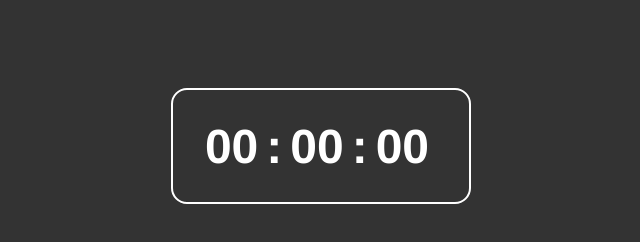
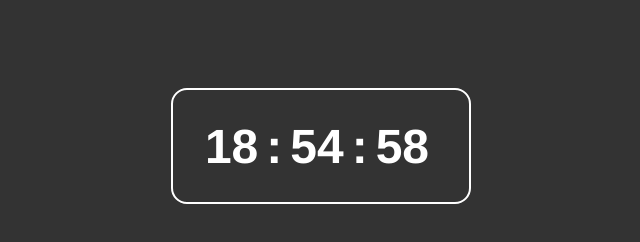
Before and after one commit to DanielCauldron/Projeto-Relogio-Digital, a plain HTML site: page index.html in a window 1280 px wide. Shown: the full height of the page, 319-959 px from the left. Drawn offline with Linux system fonts and the light colour scheme; the site is published under a folder, as on GitHub Pages, so addresses that start at the root find nothing.

Commit message:
Update index.html

```diff
--- a/index.html
+++ b/index.html
@@ -5,7 +5,7 @@
     <meta name="viewport" content="width=device-width, initial-scale=1.0">
     <title>Relogio Digital</title>
     <link rel="stylesheet" href="style.css">
-    <script src="/scripts.js" defer></script>
+    <script src="scripts.js" defer></script>
 </head>
 <body>
 <div class="container">
```
